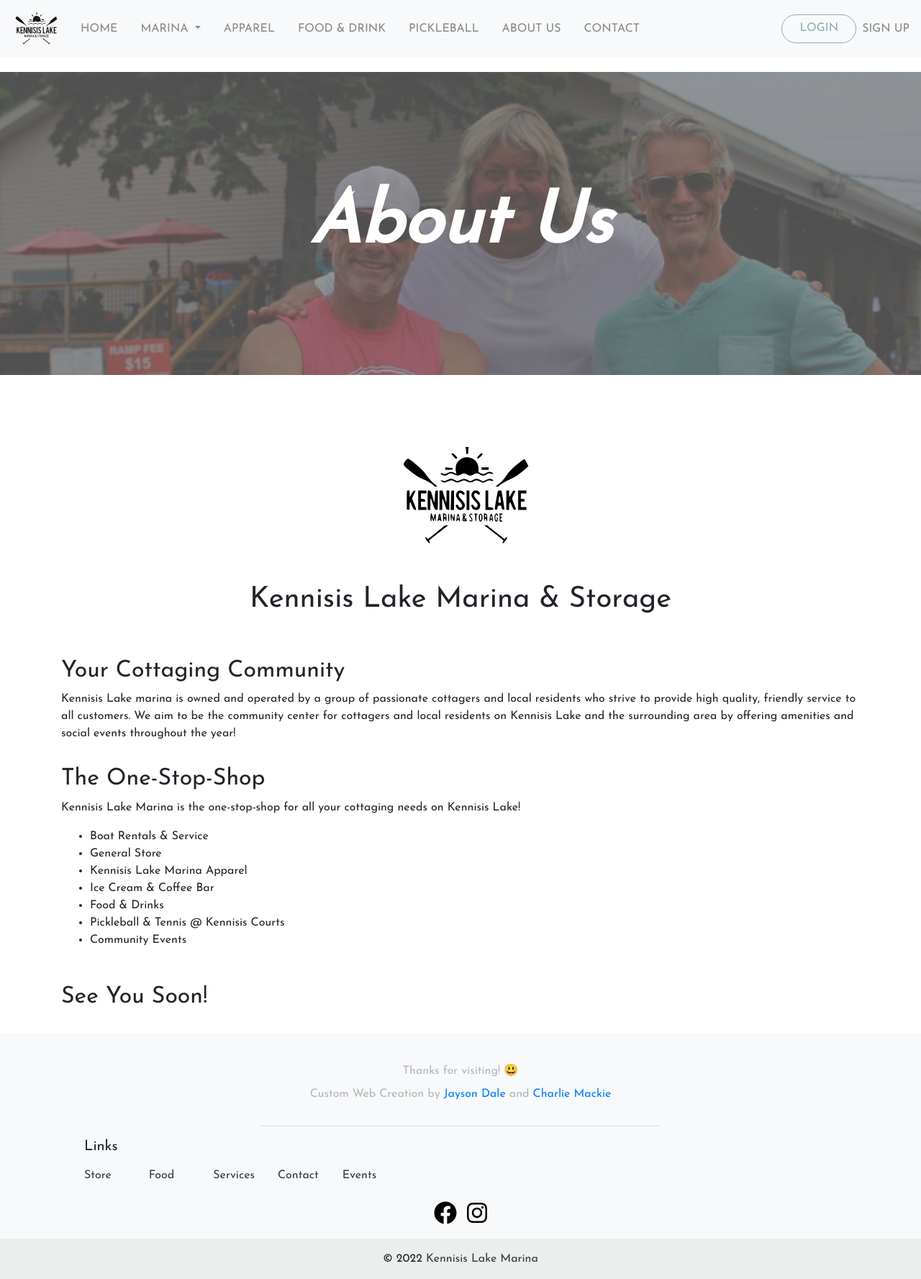
After one commit to jaysondale/boat-rental-app, a Django app: template pages/templates/pages/about.html in a window 1280 px wide. The commit adds this page. Shown: the whole page at 72% size. Run offline with Django 3.2, Linux system fonts and the light colour scheme; the template is opened without the code that fills it, so the values that code supplies are empty; some libraries are stand-ins or nearby versions.

Commit message:
final touches

```diff
--- a/boatrent/urls.py
+++ b/boatrent/urls.py
@@ -44,6 +44,7 @@ urlpatterns = [
     path('activities/', pages_views.activities_view, name='activities'),
     path('store/', pages_views.store_view, name='store'),
     path('events/', event_views.events_view, name='events'),
+    path('about/', pages_views.about_view, name='about'),
     path('events/add', event_views.event_add, name='add_event'),
     path('events/<filter_kw>', event_views.event_filter, name='events_filter'),
     path(r'events/interested/(<event_id>[0-9]+)/', event_views.event_interested, name='events_interested'),
--- a/boats/static/boats/css/rentals.css
+++ b/boats/static/boats/css/rentals.css
@@ -8,6 +8,8 @@ h1.heading {
 	flex-grow: 1;
 	display: flex;
 	align-items: center;
+	border-radius: 20px 20px 0px 0px;
+	overflow: hidden;
 }
 
 img.boat-img {
--- a/boats/templates/boats/water.html
+++ b/boats/templates/boats/water.html
@@ -32,7 +32,6 @@
 						View
 					</button>
 				</div>
-				<span class="badge badge-pill badge-secondary-outline ml-2 mt-2">{{boat.category.name}}</span>
 				<div class="boat-img-wrapper">
 					<img src="{{ boat.image.url }}" class="img-card" alt="Boat">
 				</div>
--- /dev/null
+++ b/pages/templates/pages/about.html
@@ -0,0 +1,53 @@
+{% extends 'base.html' %}
+{% load static %}
+
+{% block main_content %}
+
+<div class="container-img">
+    <img class="title-img mobile-img" src="{% static 'images/about_us.png' %}">
+    <div class='centered title-dark title-top '>
+		About Us
+	</div>
+</div>
+
+<div class="container pt-4">
+	<div class="row mt-5 mb-5">
+		<div class="col-12 d-flex justify-content-center flex-column align-items-center">
+			<img class="mb-4" style="height: 12em;" src="{% static '/images/logo-dark.svg' %}">
+			<h1>Kennisis Lake Marina & Storage</h1>
+		</div>
+	</div>
+	<div class="row mb-3">
+		<div class="col-12 d-flex justify-content-center flex-column align-items-start">
+			<h2>Your Cottaging Community</h2>
+			<p>Kennisis Lake marina is owned and operated by a group of passionate cottagers and local residents
+				who strive to provide high quality, friendly service to all customers. We aim to be the community
+				center for cottagers and local residents on Kennisis Lake and the surrounding area by offering
+				amenities and social events throughout the year!
+			</p>
+		</div>
+	</div>
+	<div class="row mb-3">
+		<div class="col-12 d-flex justify-content-center flex-column align-items-start">
+			<h2>The One-Stop-Shop</h2>
+			<p>Kennisis Lake Marina is the one-stop-shop for all your cottaging needs on Kennisis Lake!
+				<ul>
+					<li>Boat Rentals & Service</li>
+					<li>General Store</li>
+					<li>Kennisis Lake Marina Apparel</li>
+					<li>Ice Cream & Coffee Bar</li>
+					<li>Food & Drinks</li>
+					<li>Pickleball & Tennis @ Kennisis Courts</li>
+					<li>Community Events</li>
+				</ul>
+			</p>
+		</div>
+	</div>
+	<div class="row mb-3">
+		<div class="col-12 d-flex justify-content-center flex-column align-items-start">
+			<h2>See You Soon!</h2>
+		</div>
+	</div>
+</div>
+
+{% endblock %}
--- a/pages/views.py
+++ b/pages/views.py
@@ -48,3 +48,9 @@ def activities_view(request):
 		'page_title': 'Activities'
 	}
 	return render(request, "pages/activities.html", context)
+
+def about_view(request):
+	context = {
+		'page_title': 'About'
+	}
+	return render(request, "pages/about.html", context)
--- a/static/css/base.css
+++ b/static/css/base.css
@@ -140,6 +140,10 @@ html, body {
 		color: rgb(3, 3, 3);
 		margin-top: 50px;
 	}
+
+	.title-img {
+		margin-top: 200px;
+	}
 }
 
 /* Animation */
--- a/templates/footer.html
+++ b/templates/footer.html
@@ -63,7 +63,7 @@
 
 	<!-- Copyright -->
 	<div class="text-center p-3" style="background-color: rgba(230, 230, 230, 0.65);">
-	  © 2021
+	  © 2022
 	  <a class="text-dark">Kennisis Lake Marina</a>
 	</div>
 	<!-- Copyright -->
--- a/templates/navbar_v2.html
+++ b/templates/navbar_v2.html
@@ -18,9 +18,9 @@
                 </div>
             </li>
             <a class="nav-item nav-link" href="{% url 'store' %}">APPAREL</a>
-            <a class="nav-item nav-link" href="#">FOOD & DRINK</a>
+            <a class="nav-item nav-link" href="{% url 'food' %}">FOOD & DRINK</a>
             <a class="nav-item nav-link" href="{% url 'activities' %}">PICKLEBALL</a>
-            <a class="nav-item nav-link" href="#">ABOUT US</a>
+            <a class="nav-item nav-link" href="{% url 'about' %}">ABOUT US</a>
             <a class="nav-item nav-link" href="{% url 'contact' %}">CONTACT</a>
             {% if user.is_authenticated %}
             <li class="nav-item dropdown ">
```
Also changed, not shown: pages/templates/pages/activities.html (+9 -10 lines), pages/templates/pages/main.html (+5 -5 lines), static/images/about_us.png (added), static/images/courts.jpg (added), static/images/kennisis-courts-logo.jpeg (added).
